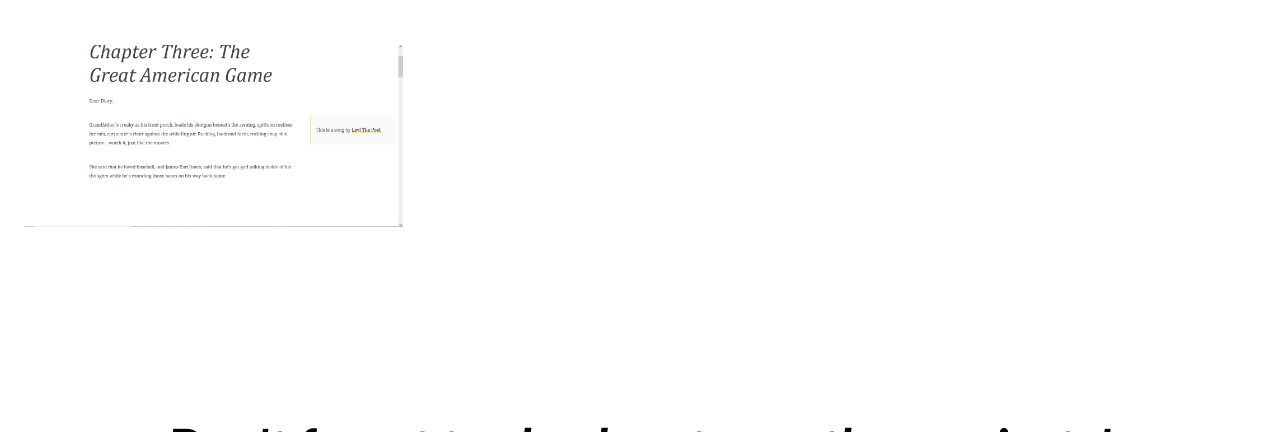
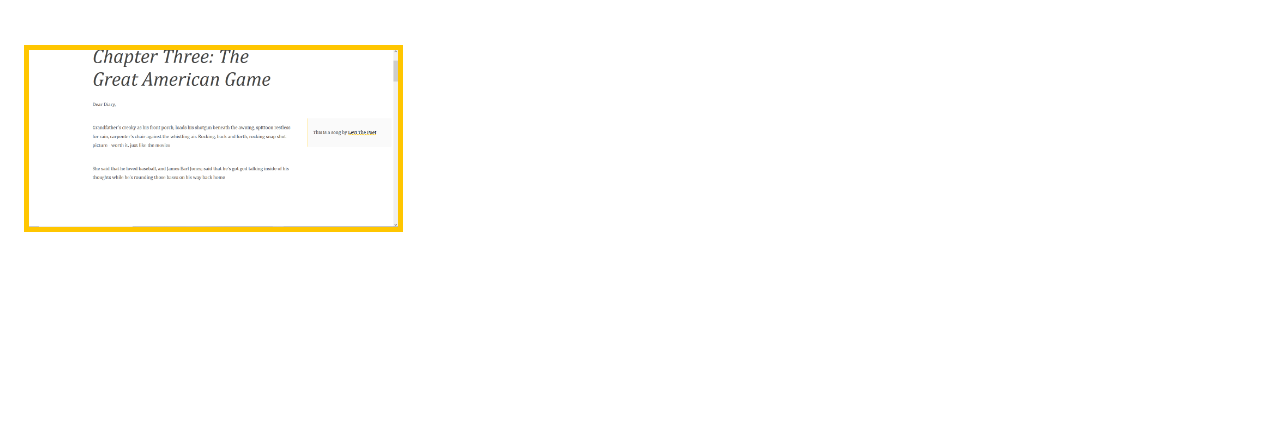
Before and after one commit to purplehippo911/Grid, a plain HTML site: page index.html in a window 1280 px wide. Shown: the part 741-1173 px from the top of the page. Drawn offline with Linux system fonts and the light colour scheme.

Commit message:
.
added some border

```diff
--- a/style.css
+++ b/style.css
@@ -63,7 +63,7 @@ body {
     background:var(--black);
 }
 
-.item3, .item5 {
+.item3, .item5, .item7 {
     border:5px solid var(--yellow);
 }
 
```
